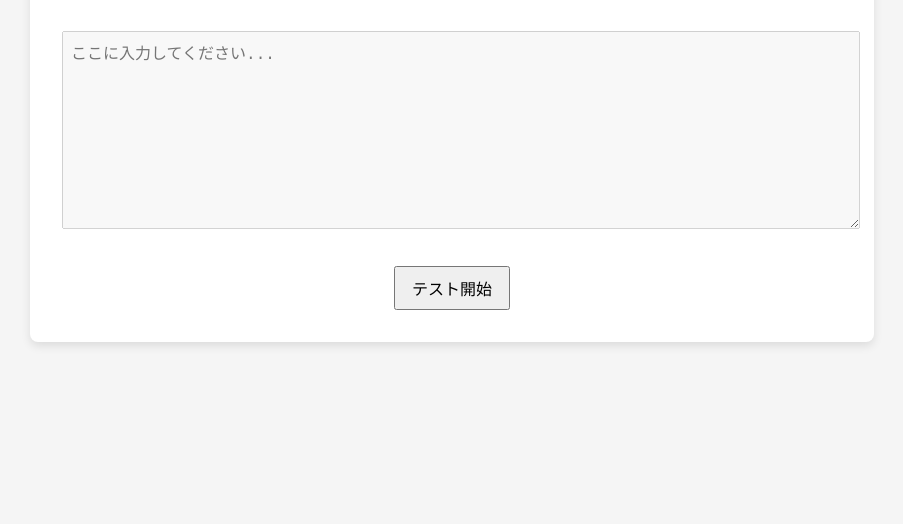
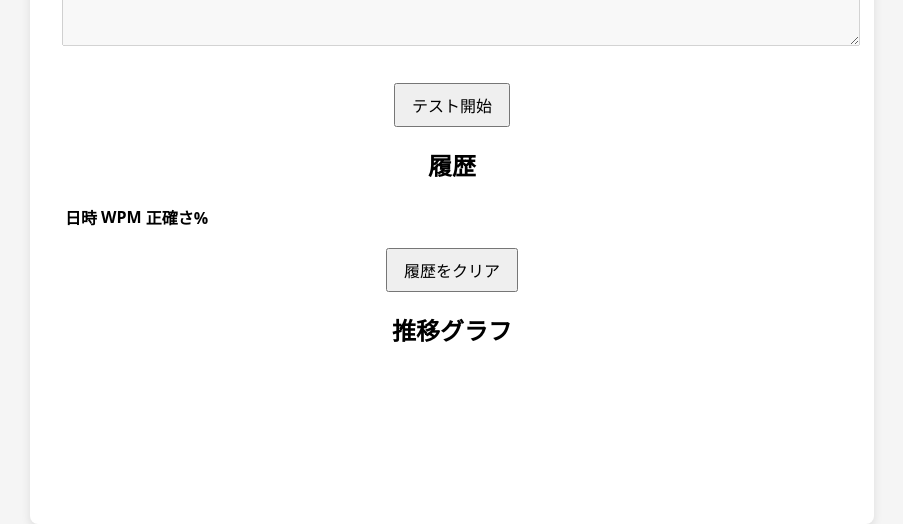
Before and after one commit to JapanTyping/typing-app, a plain HTML site: page index.html in a window 1280 px wide. Shown: the part 302-826 px from the top of the page, without its empty margins (188-1091 px from the left). Before the commit the page ends 800 px from the top, so only its background shows below. Drawn offline with nearby package versions, Linux system fonts and the light colour scheme.

Commit message:
Add files via upload

```diff
--- a/index.html
+++ b/index.html
@@ -26,8 +26,19 @@
     <textarea id="input" class="input" placeholder="ここに入力してください..." disabled></textarea>
     <div id="result" class="result"></div>
     <button id="startBtn">テスト開始</button>
+
+    <h2>履歴</h2>
+    <table id="historyTable">
+      <thead><tr><th>日時</th><th>WPM</th><th>正確さ%</th></tr></thead>
+      <tbody></tbody>
+    </table>
+    <button id="clearBtn">履歴をクリア</button>
+
+    <h2>推移グラフ</h2>
+    <canvas id="trend" height="120"></canvas>
   </div>
 
+  <script src="https://cdn.jsdelivr.net/npm/chart.js"></script>
   <script src="script.js"></script>
 </body>
 </html>
```
